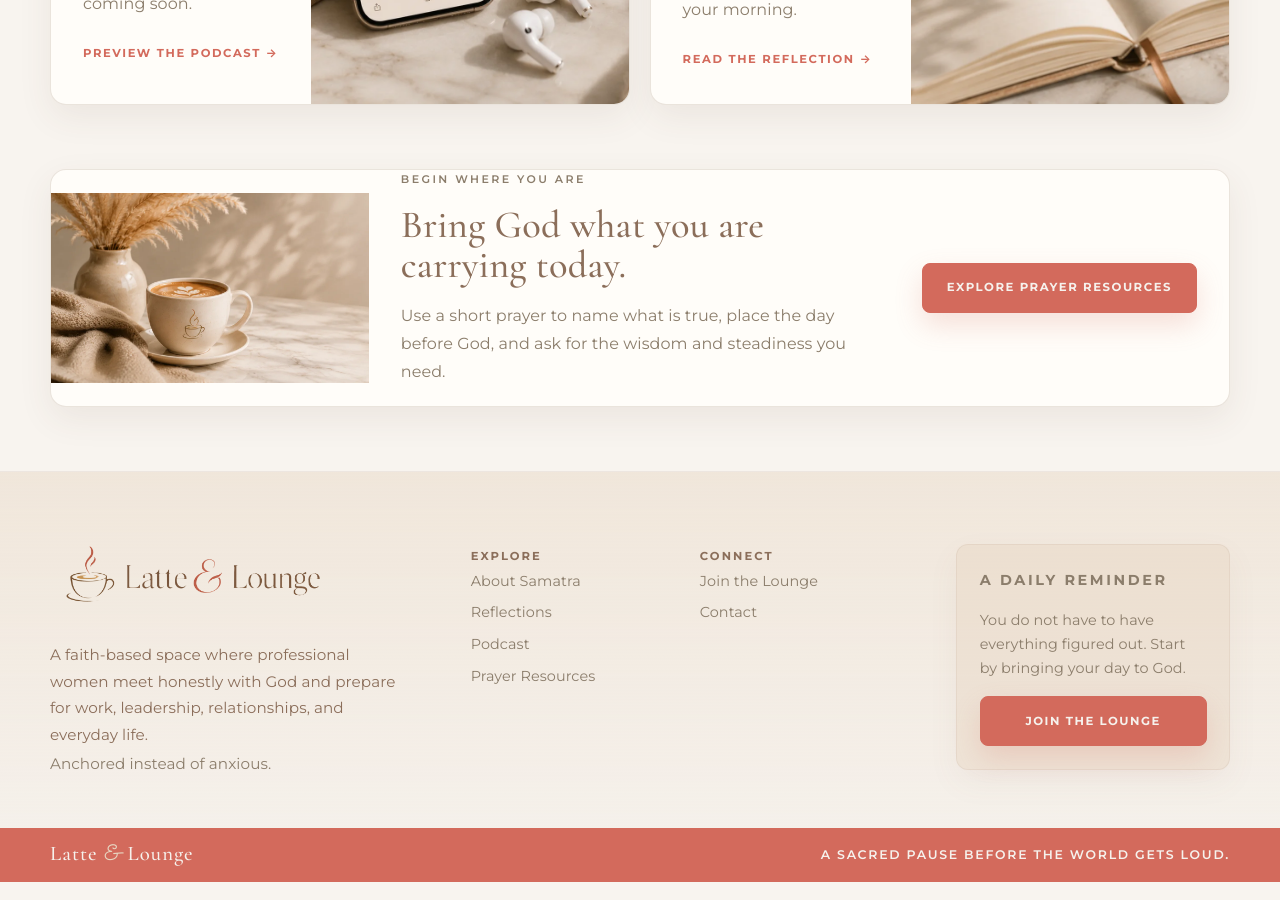
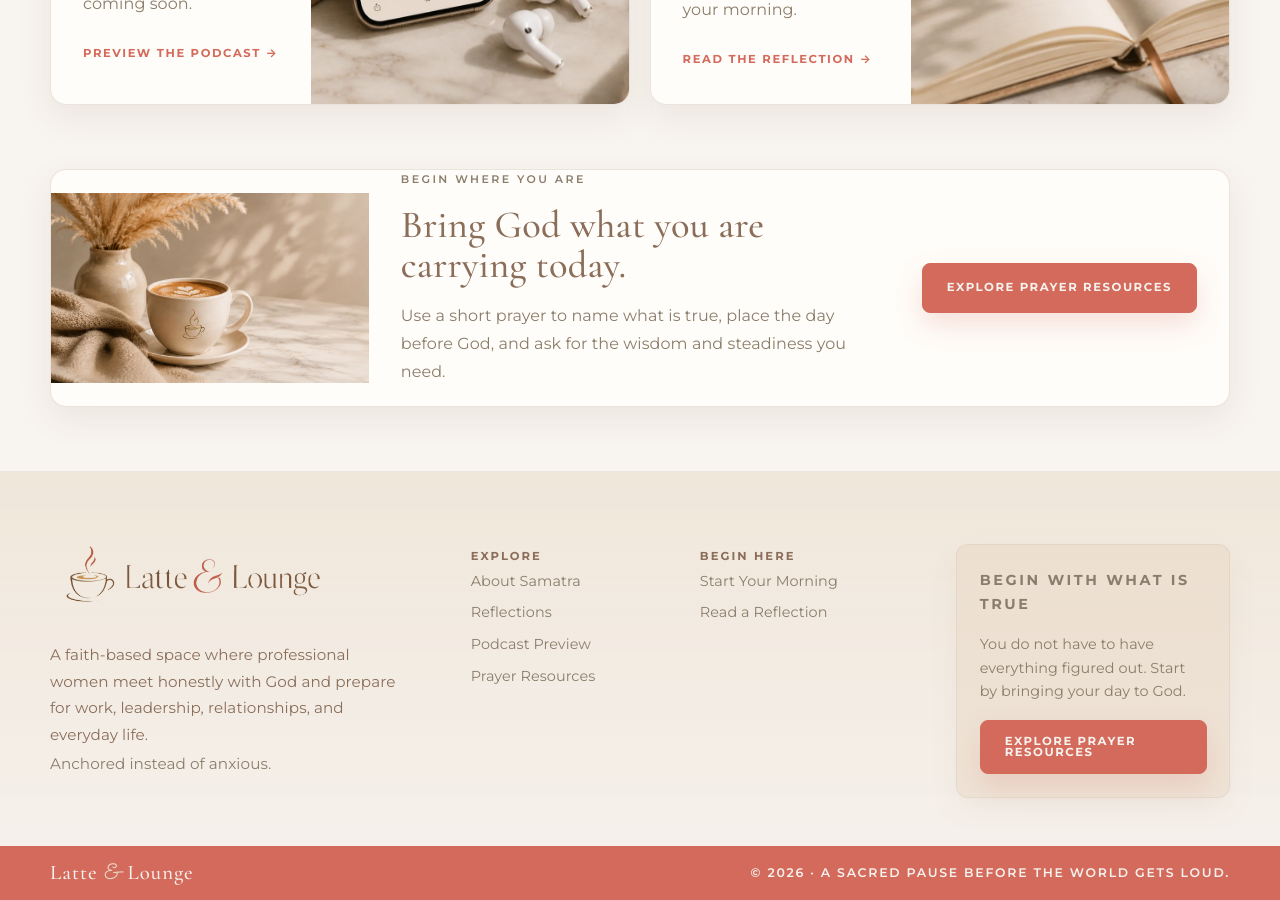
Before and after one commit to jeffthomasiii/latte-lounge-poc, a Jekyll site: the page built from docs/index.md, in a window 1280 px wide and 900 px high, scrolled down 3441 px. Built offline with Jekyll 4.4.1, drawn with Linux system fonts in a browser that asks for light colours.

Commit message:
Align footer links and calls to action

```diff
--- a/docs/_includes/footer.html
+++ b/docs/_includes/footer.html
@@ -15,30 +15,30 @@
       <div class="footer-link-list">
         <a href="{{ '/about/' | relative_url }}">About Samatra</a>
         <a href="{{ '/blog/' | relative_url }}">Reflections</a>
-        <a href="{{ '/podcast/' | relative_url }}">Podcast</a>
+        <a href="{{ '/podcast/' | relative_url }}">Podcast Preview</a>
         <a href="{{ '/prayer-resources/' | relative_url }}">Prayer Resources</a>
       </div>
     </div>
 
     <div class="footer-column">
-      <p class="footer-column-title">Connect</p>
+      <p class="footer-column-title">Begin Here</p>
       <div class="footer-link-list">
-        <a href="{{ '/subscribe/' | relative_url }}">Join the Lounge</a>
-        <a href="{{ '/contact/' | relative_url }}">Contact</a>
+        <a href="{{ '/prayer-resources/' | relative_url }}">Start Your Morning</a>
+        <a href="{{ '/blog/' | relative_url }}">Read a Reflection</a>
       </div>
     </div>
 
     <div class="footer-signup-card">
-      <p class="footer-signup-title">A Daily Reminder</p>
+      <p class="footer-signup-title">Begin with What Is True</p>
       <p>You do not have to have everything figured out. Start by bringing your day to God.</p>
-      <a class="button primary footer-button" href="{{ '/subscribe/' | relative_url }}">Join the Lounge</a>
+      <a class="button primary footer-button" href="{{ '/prayer-resources/' | relative_url }}">Explore Prayer Resources</a>
     </div>
   </div>
 
   <div class="footer-terracotta-strip">
     <div class="container footer-strip-inner">
       <span class="footer-strip-brand">Latte <span class="script-amp">&amp;</span> Lounge</span>
-      <span>A sacred pause before the world gets loud.</span>
+      <span>&copy; {{ 'now' | date: '%Y' }} &middot; A sacred pause before the world gets loud.</span>
     </div>
   </div>
 </footer>
```
